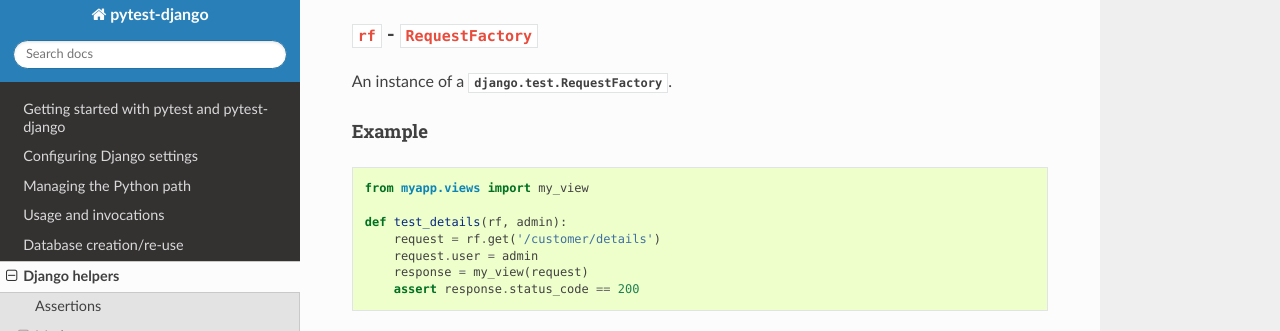
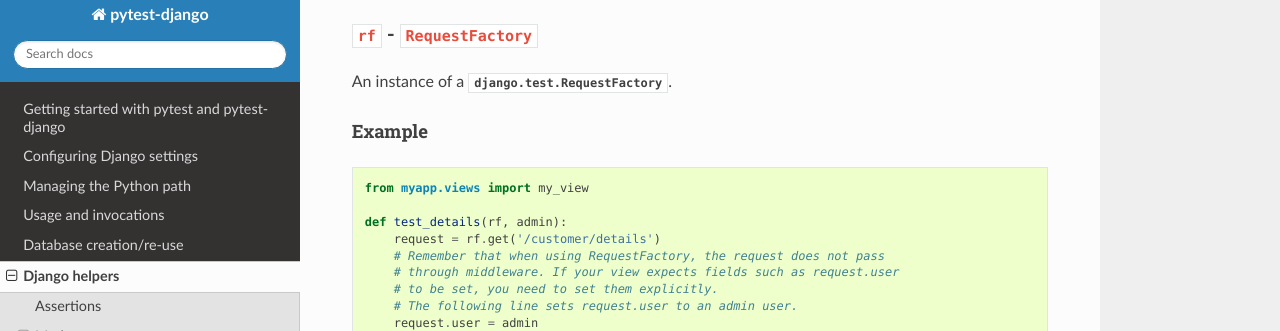
Before and after one commit to pytest-dev/pytest-django, a Sphinx documentation site: the page built from docs/helpers.rst, in a window 1280 px wide and 900 px high, scrolled down 2269 px, cut to the strip 11-342 px from the top of the window. Built offline with Sphinx 7.4.7 and the Read the Docs theme 2.0.0, drawn with Linux system fonts in a browser that asks for light colours; cross-references to code outside the pages are shown as plain code.

Commit message:
Update docs/helpers.rst
Co-authored-by: Ran Benita <ran@unusedvar.com>

```diff
--- a/docs/helpers.rst
+++ b/docs/helpers.rst
@@ -132,6 +132,10 @@
 
     def test_details(rf, admin):
         request = rf.get('/customer/details')
+        # Remember that when using RequestFactory, the request does not pass
+        # through middleware. If your view expects fields such as request.user
+        # to be set, you need to set them explicitly.
+        # The following line sets request.user to an admin user.
         request.user = admin
         response = my_view(request)
         assert response.status_code == 200
```
